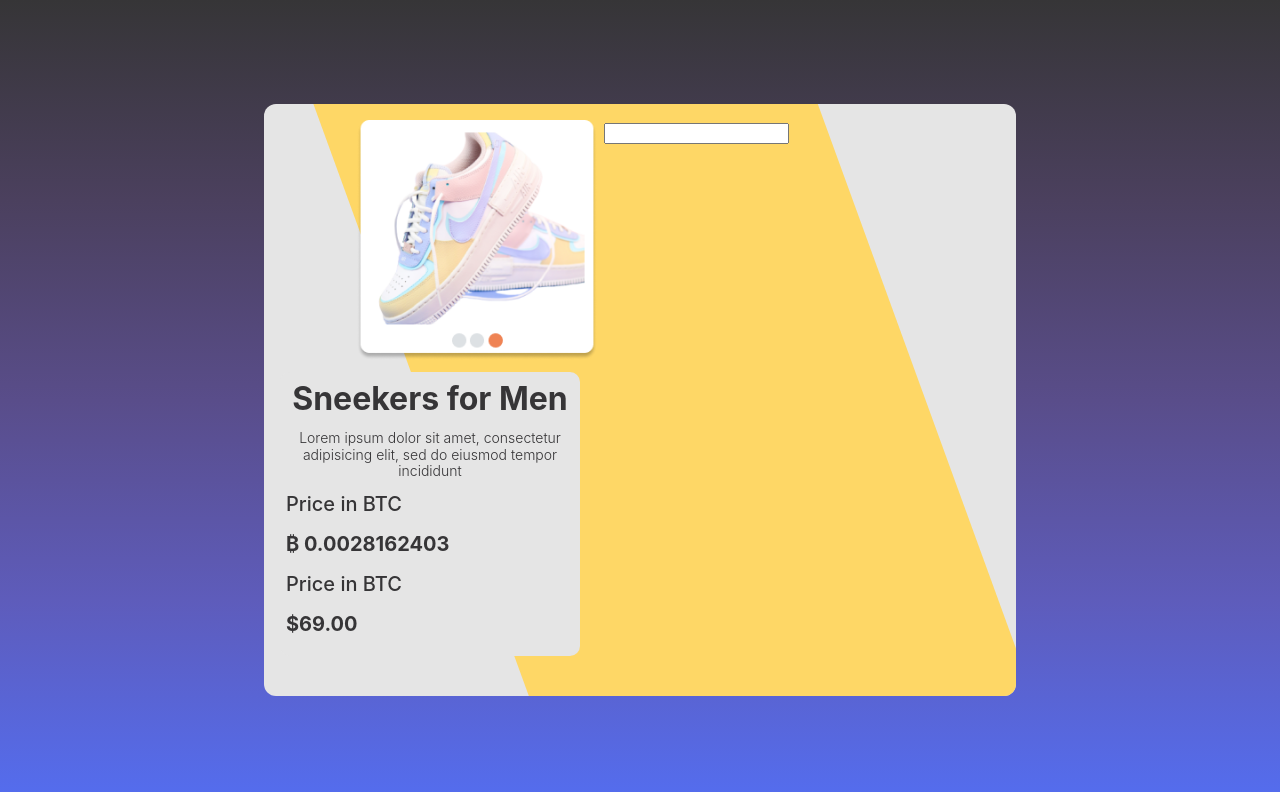
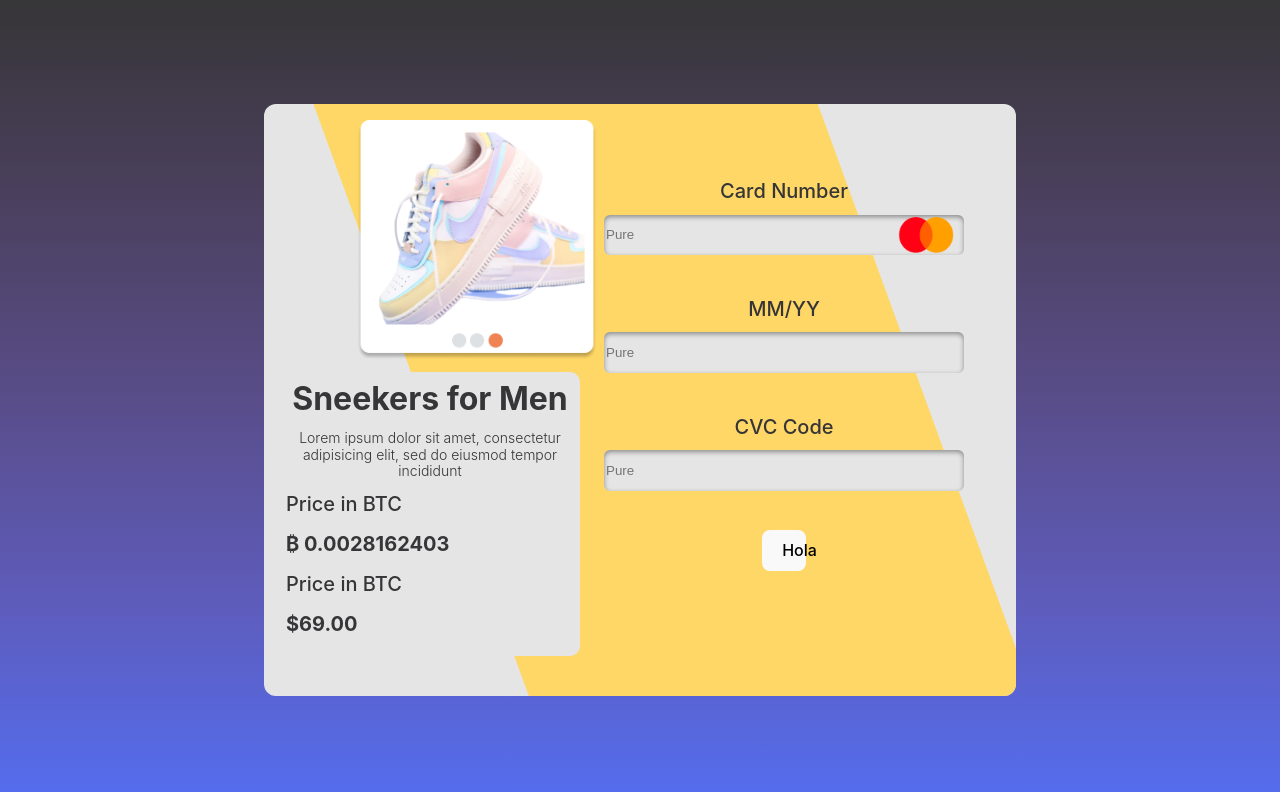
Before and after one commit to Ogurazek/PasarelaDePago, a React (Vite) app: page / in a window 1280 px wide. Shown: the top 792 px of the page. Built offline with nearby package versions, Linux system fonts and the light colour scheme.

Commit message:
Algunos cambios nocturnos

```diff
--- /dev/null
+++ b/src/Components/Form/form.module.css
@@ -0,0 +1,55 @@
+.containerForm {
+  display: flex;
+  flex-direction: column;
+  width: 100%;
+  height: 80%;
+  gap: 8px;
+  place-items: center;
+}
+
+.containerForm button {
+  width: 44px;
+}
+
+.containerForm label {
+  color: #363537;
+  font-weight: 500;
+  font-size: 20px;
+  line-height: 31.5px;
+}
+
+.formCard {
+  width: 100%;
+  height: 2.4rem;
+  background-color: #e5e5e5;
+  border-radius: 10px;
+  color: #363537;
+  font-size: 16px;
+  display: flex;
+  justify-content: space-between;
+  position: relative;
+  align-items: center;
+  margin-bottom: 2rem;
+}
+
+.formCard img {
+  position: absolute;
+  right: 10px;
+  width: 56px;
+  height: 36px;
+  display: flex;
+}
+
+.formCard input {
+  background-color: #e5e5e5;
+  width: 100%;
+  height: 2.4rem;
+  border-radius: 6px;
+  border: none;
+  box-shadow: inset 0 2px 5px rgba(0, 0, 0, 0.4);
+  color: #363537;
+}
+
+.formCard input:focus {
+  outline: none;
+}
--- a/src/Components/Form/form.tsx
+++ b/src/Components/Form/form.tsx
@@ -0,0 +1,33 @@
+import styles from "./form.module.css"
+
+
+export default function Forms() {
+    return (
+        <>
+            <article className={styles.containerForm}>
+                <label htmlFor="">Card Number</label>
+                <form className={styles.formCard}>
+                    <input type="text"
+                        placeholder="Pure"
+                    />
+                    <img src="/Mastercard Logo.png" alt="" />
+                </form>
+                <label htmlFor="">MM/YY</label>
+                <form className={styles.formCard}>
+                    <input type="text"
+                        placeholder="Pure"
+                    />
+                </form>
+                <label htmlFor="">CVC Code</label>
+                <form className={styles.formCard}>
+                    <input type="text"
+                        placeholder="Pure"
+                    />
+                </form>
+
+
+                <button>Hola</button>
+            </article>
+        </>
+    )
+}
--- a/src/Components/home/home.module.css
+++ b/src/Components/home/home.module.css
@@ -96,4 +96,7 @@
 .containerForms {
   width: 50%;
   height: 100%;
+  display: flex;
+  justify-content: center;
+  align-items: center;
 }
--- a/src/Components/home/home.tsx
+++ b/src/Components/home/home.tsx
@@ -1,4 +1,5 @@
 import styles from "./home.module.css"
+import Forms from "../Form/form"
 
 export default function Home() {
     return (
@@ -23,7 +24,7 @@ export default function Home() {
                         </section>
                     </div>
                     <article className={styles.containerForms}>
-                        <input type="text" />
+                        <Forms />
                     </article>
                 </div>
             </article>
```
Also changed, not shown: public/Mastercard Logo.png (added).
